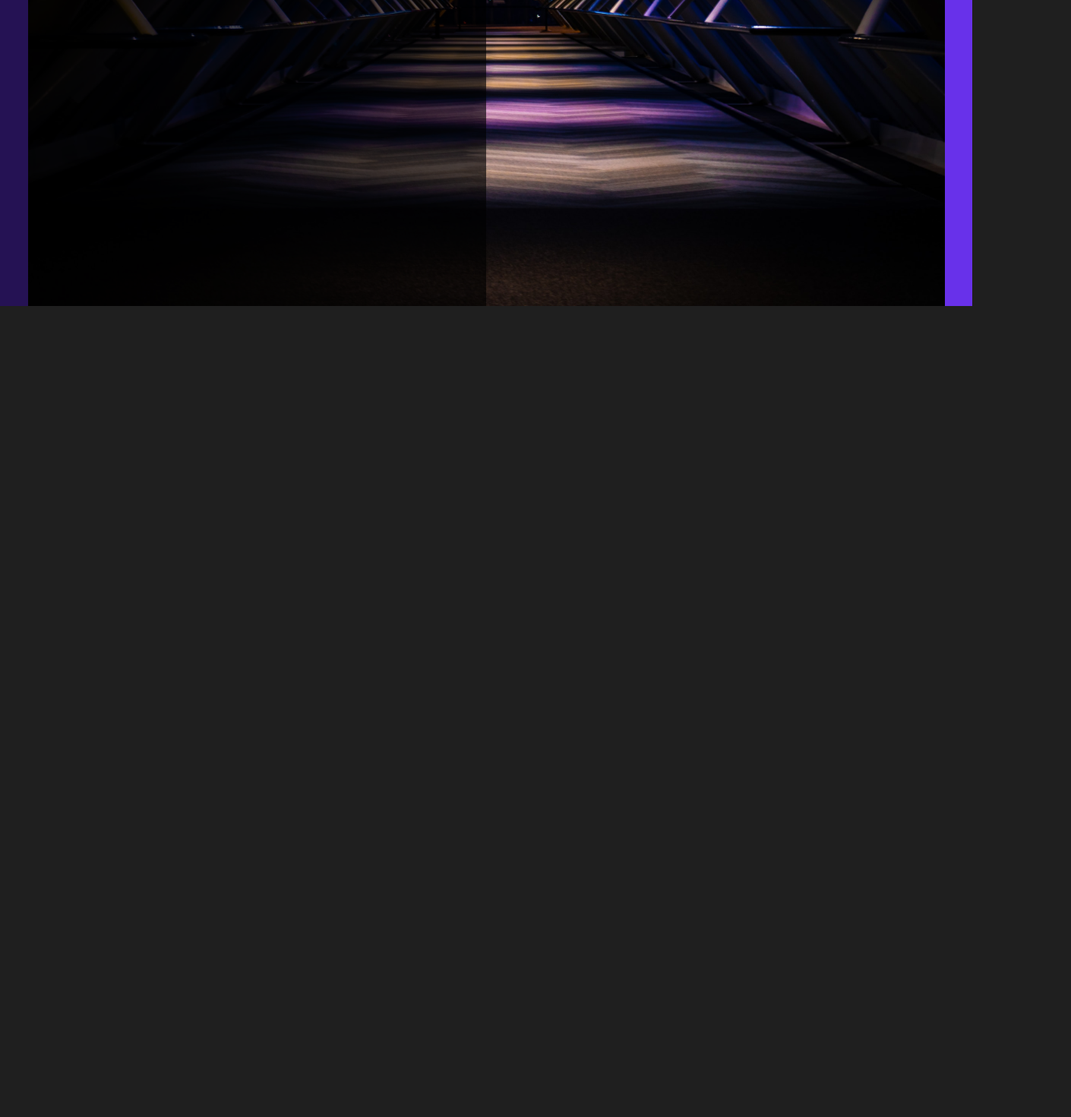
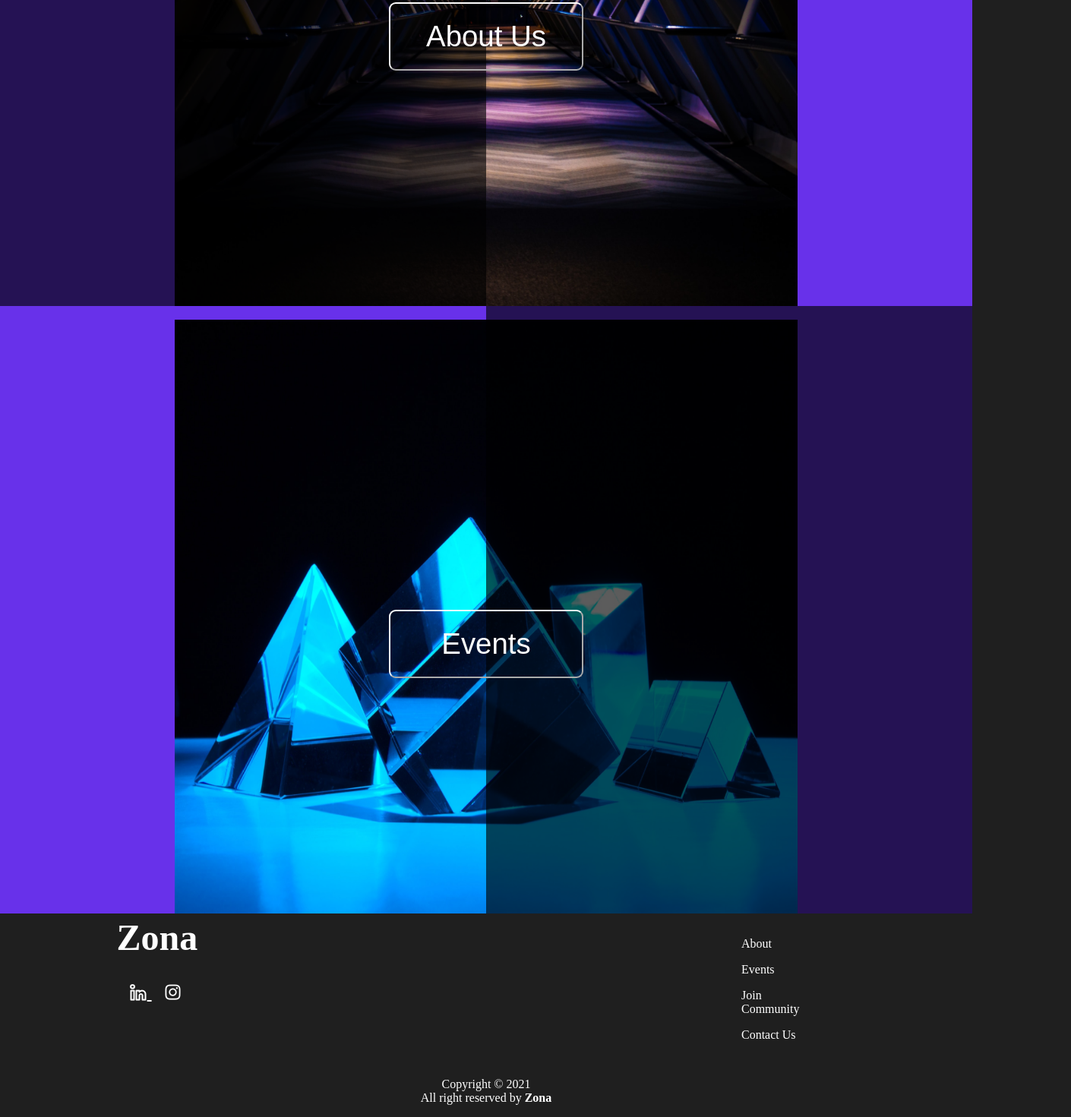
Before and after one commit to TeamZona/ZonaWebsite, a website: page index.html in a window 1280 px wide. Shown: the part 1197-2668 px from the top of the page at 76% size, 1410 px wide, since content can reach past the window. Before the commit the page ends 1600 px from the top, so only its background shows below. Drawn offline with nearby package versions, Linux system fonts and the light colour scheme.

Commit message:
Completed base structure

```diff
--- a/index.html
+++ b/index.html
@@ -5,6 +5,7 @@
   <meta charset="UTF-8">
   <meta http-equiv="X-UA-Compatible" content="IE=edge">
   <meta name="viewport" content="width=device-width, initial-scale=1.0">
+  <link rel="stylesheet" href="https://unicons.iconscout.com/release/v4.0.0/css/line.css">
   <link rel="stylesheet" href="\css\style.css">
   <title>Zona</title>
 </head>
@@ -18,7 +19,6 @@
       <li>About us</li>
       <li>Collab</li>
     </ul>
-
     <div class="btn">
       <button>Join Community</button>
       <button>Contact Us</button>
@@ -34,9 +34,54 @@
   </div>
   <section class="aboutus">
     <img class="aboutus_img" src="images/Aboutus_image.png"></img>
-    <div class="overlay"></div>
-    <div class="Aboutus_btn"></div>
+    <div class="overlay_aboutus"></div>
+    <button class="aboutus_btn">About Us</button>
   </section>
+  <section class="events">
+    <img class="events_img" src="images/events_image.png"></img>
+    <div class="overlay_event"></div>
+    <button class="event_btn">Events</button>
+  </section>
+  <footer class="footer">
+    <div class="footer_container">
+
+      <div>
+        <h1 class="footer_title">
+          Zona
+        </h1>
+      </div>
+
+      <div class="footer_links">
+        <ul class="footer_links_list">
+          <li>
+            <a href="#about" class="footer_link">About</a>
+          </li>
+          <li>
+            <a href="#events" class="footer_link">Events</a>
+          </li>
+          <li>
+            <a href="#" class="footer_link">Join Community</a>
+          </li>
+          <li>
+            <a href="#" class="footer_link">Contact Us</a>
+          </li>
+        </ul>
+      </div>
+
+      <div class="footer__socials">
+
+        <a href="#" target="_blank" class="footer__social">
+          <i class="uil uil-linkedin-alt"></i>
+        </a>
+
+        <a href="#" target="_blank" class="footer__social">
+          <i class="uil uil-instagram"></i>
+        </a>
+
+      </div>
+    </div>
+    <p class="footer__copyright">Copyright &#169; 2021 <br> All right reserved by <strong>Zona</strong></p>
+  </footer>
 </body>
 
 </html>
--- a/public/css/style.css
+++ b/public/css/style.css
@@ -28,8 +28,7 @@ nav ul{
     display: flex;
     margin: 0;
     margin-top: 3.4vw;
-    justify-content: space-between;
-    margin-left: -10vw;
+    margin-right: 10em;
 }
 
 nav ul li{
@@ -68,8 +67,8 @@ nav button:nth-child(2){
 
 }
 svg{
-position: absolute;
-right: 1vw;
+    position: absolute;
+    right: 1vw;
 bottom: 2vh;
 z-index: -1;
 min-height: 420px;
@@ -77,7 +76,6 @@ min-width: 325px;
 }
 .aboutus{
     position:absolute;
-    max-height: 100vh;;
     top: 100vh;
     width: 100vw;
     background-color:#6831EA;
@@ -85,14 +83,16 @@ min-width: 325px;
     display: flex;
     justify-content: center;
     z-index: -1;
+    height: 100vh;
 }
 .aboutus_img{
     z-index: 0;
+    width: 64.1vw;
 }
-.overlay{
+.overlay_aboutus{
     position:absolute;
     width: 50vw;
-    height: 100vh;
+    height: 100%;
     left:0;
     justify-content: flex-start;
     background: rgba(0, 0, 0, 0.64);
@@ -100,9 +100,237 @@ min-width: 325px;
 }
 .aboutus_btn{
     position:absolute;
-    justify-content: flex-start;
-    height:20px;
-    width:20px;
-    background-color: red;
+    top: 50%;
+    height: 7vw;
+    width: 20vw;
+    z-index: 1;
+    background: none;
+    border-color: white;
+    border-radius: 9px;
+    color: white;
+    font-size: 3vw;
+    transition: 0.2s transform ease-in-out;
+    will-change: transform;
+    overflow:hidden;
 
 }
+.aboutus_btn::after{
+  background-color: #fff ;
+  border-radius: 9px;
+  content: '';
+  display: block;
+  height: 100%;
+  width: 100%;
+  position: absolute;
+  left: 0;
+  top: 0;
+  transform: translate(-100%, 0) rotate(10deg);
+  transform-origin: top left;
+  transition: 0.2s transform ease-out;
+  will-change: transform;
+  z-index: -1;
+}
+.aboutus_btn:hover::after{
+    transform: translate(0, 0);
+    border-color: #fff;
+}
+.aboutus_btn:hover{
+  border: 2px solid transparent;
+  color: #6831EA;
+  font-weight: bold;
+  border-color: #fff;
+  transform: scale(1.05);
+  will-change: transform;
+}
+.events{
+    position:absolute;
+    top: 200vh;
+    width: 100vw;
+    background-color:#6831EA;
+    margin:0;
+    display: flex;
+    justify-content: center;
+    z-index: -1;
+    height: 100%;
+}
+.events_img{
+    /* z-index: 0;
+    padding: 1.1em;
+    width: 50 vw; */
+    z-index: 0;
+    width: 64.1vw;
+    padding-top: 1.1em;
+}
+.overlay_event{
+    position:absolute;
+    width: 50vw;
+    height: 100%;
+    right:0;
+    justify-content: flex-start;
+    background: rgba(0, 0, 0, 0.64);
+    z-index: 1;
+}
+.event_btn{
+    position:absolute;
+    top: 50%;
+    height: 7vw;
+    width: 20vw; z-index: 1; background: none;
+    border-color: white;border-radius: 9px; color: white; font-size: 3vw;
+    transition: 0.2s transform ease-in-out;
+    will-change: transform;
+    overflow:hidden;
+
+}
+.event_btn::after{
+  background-color: #fff ;
+  border-radius: 9px;
+  content: '';
+  display: block;
+  height: 100%;
+  width: 100%;
+  position: absolute;
+  left: 0;
+  top: 0;
+  transform: translate(-100%, 0) rotate(10deg);
+  transform-origin: top left;
+  transition: 0.2s transform ease-out;
+  will-change: transform;
+  z-index: -1;
+}
+.event_btn:hover::after{
+    transform: translate(0, 0);
+    border-color: #fff;
+}
+.event_btn:hover{
+  border: 2px solid transparent;
+  color: #6831EA;
+  font-weight: bold;
+  border-color: #fff;
+  transform: scale(1.05);
+  will-change: transform;
+}
+/* .coolBeans {
+  border: 2px solid currentColor;
+  border-radius: 3rem;
+  color: #ff0;
+  font-family: roboto;
+  font-size: 4rem;
+  font-weight: 100;
+  overflow: hidden;
+  padding: 1rem 2rem;
+  position: relative;
+  text-decoration: none;
+  transition: 0.2s transform ease-in-out;
+  will-change: transform;
+  z-index: 0;
+}
+.coolBeans::after {
+  background-color: #ff0;
+  border-radius: 3rem;
+  content: '';
+  display: block;
+  height: 100%;
+  width: 100%;
+  position: absolute;
+  left: 0;
+  top: 0;
+  transform: translate(-100%, 0) rotate(10deg);
+  transform-origin: top left;
+  transition: 0.2s transform ease-out;
+  will-change: transform;
+  z-index: -1;
+}
+.coolBeans:hover::after {
+  transform: translate(0, 0);
+}
+.coolBeans:hover {
+  border: 2px solid transparent;
+  color: #4b0082;
+  transform: scale(1.05);
+  will-change: transform;
+} */
+
+
+.footer {
+  position: absolute;
+  padding-top: 2rem;
+  top: 290%;
+  width: 100%;
+  height: 250px;
+}
+
+.footer_container {
+  height: fit-content;
+}
+
+.footer_background {
+  padding-left: 10rem;
+  padding-right: 10rem;
+  height: 220px;
+}
+
+.footer_title {
+  font-size: 3rem;
+  margin-bottom: 0.25rem;
+  position: relative;
+  top: 20px;
+  padding-left: 12vw;
+}
+
+.footer_links_list {
+  text-decoration: none;
+  color: #fff;
+  list-style: none;
+  padding: 0.5rem;
+  height: 100%;
+}
+
+.footer_links_list li {
+  padding: 0.5rem;
+  font-size: 1rem;
+}
+
+.footer_link {
+  color: #fff;
+  text-decoration: none;
+}
+
+.footer_links {
+  position: relative;
+  width: 10vw;
+  left: 75vw;
+  top: -40px;
+}
+
+.footer__socials {
+  font-size: 1.5rem;
+  margin-right: 1.5rem;
+  position: relative;
+  top: -150px;
+  left: 12vw;
+}
+
+.footer__social {
+  padding-left: 1rem;
+}
+
+.footer__social:hover,
+.footer_link:hover,
+.footer__copyright:hover,
+.footer_title:hover {
+  color: #6831ea;
+}
+
+.footer__copyright {
+  font-size: 1rem;
+  text-align: center;
+  color: white;
+  margin-top: 3rem;
+  position: relative;
+  top: -100px;
+}
+
+.footer_title,
+.footer__social {
+  color: #fff;
+}
```
Also changed, not shown: public/images/events_image.png (added).
